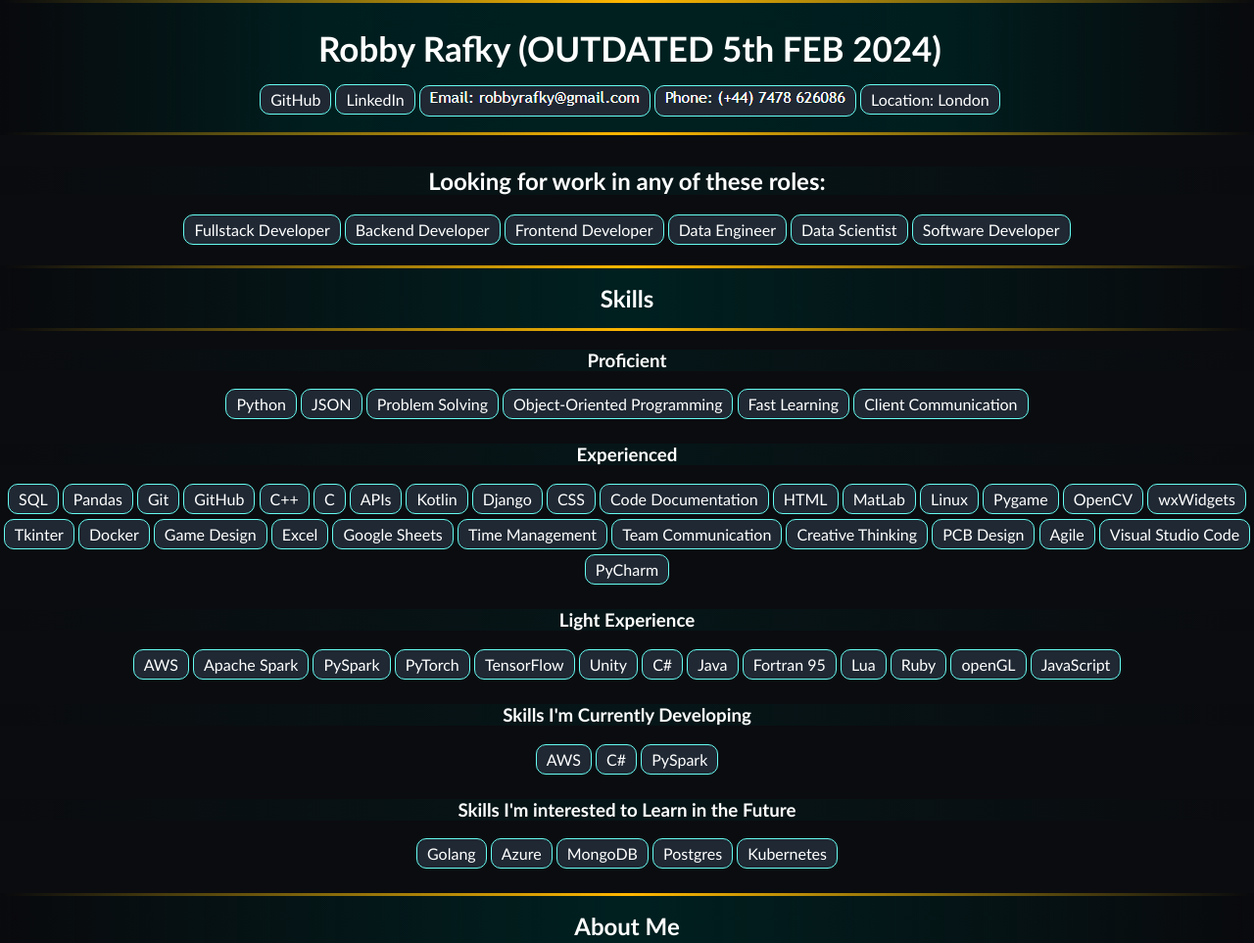
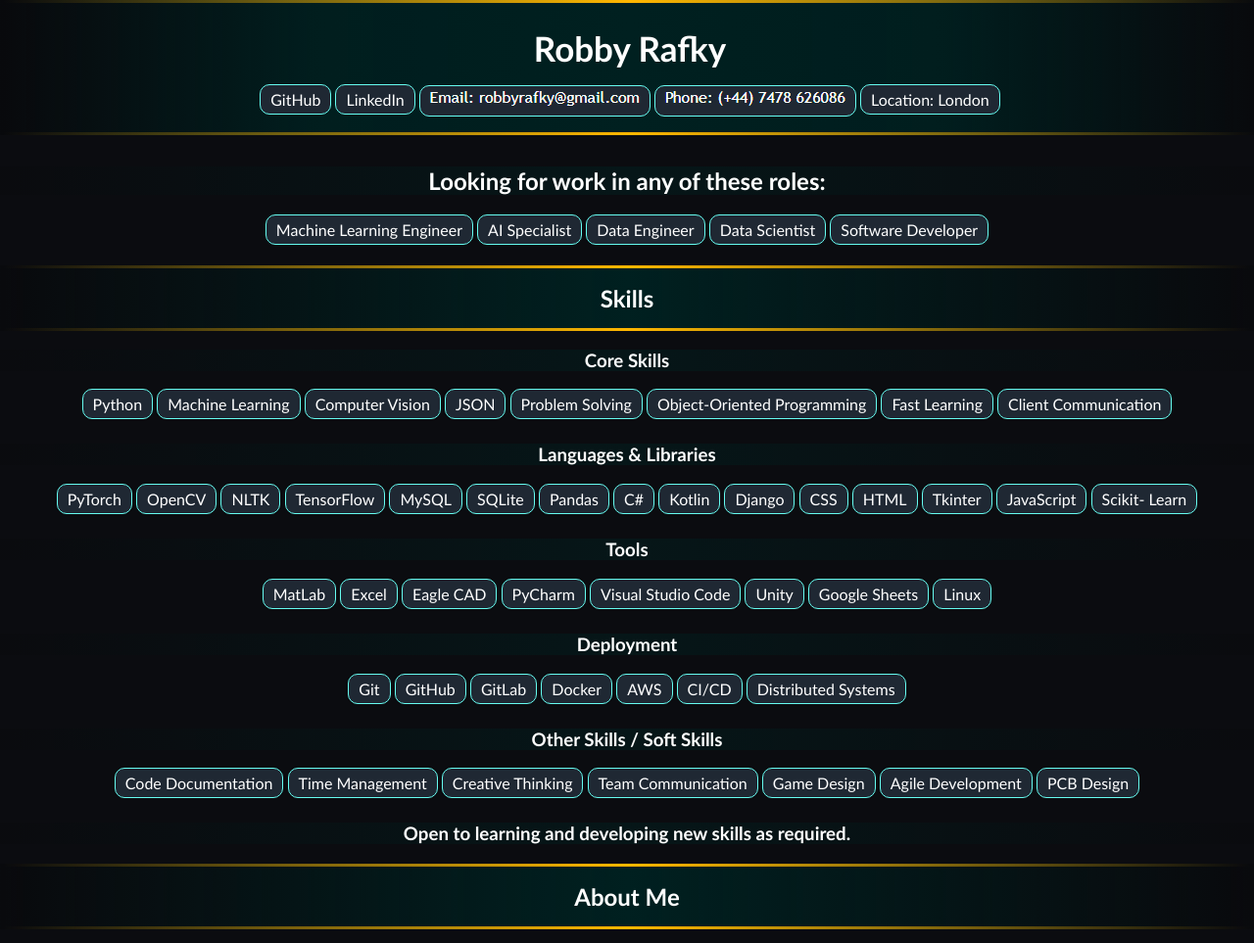
Before and after one commit to Robby-Rafky/Portfolio, a plain HTML site: page index.html in a window 1280 px wide. Shown: the top 963 px of the page at 98% size. Drawn offline with Linux system fonts and the light colour scheme.

Commit message:
Updated Skills

```diff
--- a/index.html
+++ b/index.html
@@ -6,7 +6,7 @@
   </head>
   <body>
     <header class="name-header">
-      <h1 class="name">Robby Rafky (OUTDATED 5th FEB 2024)</h1>
+      <h1 class="name">Robby Rafky</h1>
       <div class="about-me-contact">
         <ul class="contact-list">
           <li class="contact-item"><a href="https://github.com/Robby-Rafky"
@@ -23,9 +23,8 @@
     <section class="open-to-work">
       <h2 class="section-title" id="lfw-title">Looking for work in any of these roles:</h2>
       <ul class="job-roles">
-        <li class="job-role">Fullstack Developer</li>
-        <li class="job-role">Backend Developer</li>
-        <li class="job-role">Frontend Developer</li>
+        <li class="job-role">Machine Learning Engineer</li>
+        <li class="job-role">AI Specialist</li>
         <li class="job-role">Data Engineer</li>
         <li class="job-role">Data Scientist</li>
         <li class="job-role">Software Developer</li>
@@ -39,9 +38,11 @@
     <section class="skills-section">
 
       <div class="skills-subsection" id="proficient-skills">
-        <h3 class="subsection-title" id="proficient-title">Proficient</h3>
+        <h3 class="subsection-title" id="proficient-title">Core Skills</h3>
         <ul class="skills-list">
           <li class="skill">Python</li>
+          <li class="skill">Machine Learning</li>
+          <li class="skill">Computer Vision</li>
           <li class="skill">JSON</li>
           <li class="skill">Problem Solving</li>
           <li class="skill">Object-Oriented Programming</li>
@@ -51,77 +52,68 @@
       </div>
 
       <div class="skills-subsection" id="experienced-skills">
-        <h3 class="subsection-title" id="exp-title">Experienced</h3>
+        <h3 class="subsection-title" id="exp-title">Languages & Libraries</h3>
         <ul class="skills-list">
-          <li class="skill">SQL</li>
+          <li class="skill">PyTorch</li>
+          <li class="skill">OpenCV</li>
+          <li class="skill">NLTK</li>
+          <li class="skill">TensorFlow</li>
+          <li class="skill">MySQL</li>
+          <li class="skill">SQLite</li>
           <li class="skill">Pandas</li>
-          <li class="skill">Git</li>
-          <li class="skill">GitHub</li>
-          <li class="skill">C++</li>
-          <li class="skill">C</li>
-          <li class="skill">APIs</li>
+          <li class="skill">C#</li>
           <li class="skill">Kotlin</li>
           <li class="skill">Django</li>
           <li class="skill">CSS</li>
-          <li class="skill">Code Documentation</li>
           <li class="skill">HTML</li>
-          <li class="skill">MatLab</li>
-          <li class="skill">Linux</li>
-          <li class="skill">Pygame</li>
-          <li class="skill">OpenCV</li>
-          <li class="skill">wxWidgets</li>
           <li class="skill">Tkinter</li>
-          <li class="skill">Docker</li>
-          <li class="skill">Game Design</li>
-          <li class="skill">Excel</li>
-          <li class="skill">Google Sheets</li>
-          <li class="skill">Time Management</li>
-          <li class="skill">Team Communication</li>
-          <li class="skill">Creative Thinking</li>
-          <li class="skill">PCB Design</li>
-          <li class="skill">Agile</li>
-          <li class="skill">Visual Studio Code</li>
-          <li class="skill">PyCharm</li>
+          <li class="skill">JavaScript</li>
+          <li class="skill">Scikit- Learn</li>
         </ul>
       </div>
 
       <div class="skills-subsection" id="light-experience-skills">
-        <h3 class="subsection-title" id="light-exp-title">Light Experience</h3>
+        <h3 class="subsection-title" id="light-exp-title">Tools</h3>
         <ul class="skills-list">
-          <li class="skill">AWS</li>
-          <li class="skill">Apache Spark</li>
-          <li class="skill">PySpark</li>
-          <li class="skill">PyTorch</li>
-          <li class="skill">TensorFlow</li>
+          <li class="skill">MatLab</li>
+          <li class="skill">Excel</li>
+          <li class="skill">Eagle CAD</li>
+          <li class="skill">PyCharm</li>
+          <li class="skill">Visual Studio Code</li>
           <li class="skill">Unity</li>
-          <li class="skill">C#</li>
-          <li class="skill">Java</li>
-          <li class="skill">Fortran 95</li>
-          <li class="skill">Lua</li>
-          <li class="skill">Ruby</li>
-          <li class="skill">openGL</li>
-          <li class="skill">JavaScript</li>
+          <li class="skill">Google Sheets</li>
+          <li class="skill">Linux</li>
         </ul>
       </div>
 
       <div class="skills-subsection" id="developing-skills">
-        <h3 class="subsection-title" id="dev-title">Skills I'm Currently Developing</h3>
+        <h3 class="subsection-title" id="dev-title">Deployment</h3>
         <ul class="skills-list">
+          <li class="skill">Git</li>
+          <li class="skill">GitHub</li>
+          <li class="skill">GitLab</li>
+          <li class="skill">Docker</li>
           <li class="skill">AWS</li>
-          <li class="skill">C#</li>
-          <li class="skill">PySpark</li>
+          <li class="skill">CI/CD</li>
+          <li class="skill">Distributed Systems</li>
+        </ul>
+      </div>
+
+      <div class="skills-subsection" id="developing-skills">
+        <h3 class="subsection-title" id="dev-title">Other Skills / Soft Skills</h3>
+        <ul class="skills-list">
+          <li class="skill">Code Documentation</li>
+          <li class="skill">Time Management</li>
+          <li class="skill">Creative Thinking</li>
+          <li class="skill">Team Communication</li>
+          <li class="skill">Game Design</li>
+          <li class="skill">Agile Development</li>
+          <li class="skill">PCB Design</li>
         </ul>
       </div>
 
       <div class="skills-subsection" id="future-skills">
-        <h3 class="subsection-title" id="future-title">Skills I'm interested to Learn in the Future</h3>
-        <ul class="skills-list">
-          <li class="skill">Golang</li>
-          <li class="skill">Azure</li>
-          <li class="skill">MongoDB</li>
-          <li class="skill">Postgres</li>
-          <li class="skill">Kubernetes</li>
-        </ul>
+        <h3 class="subsection-title" id="future-title">Open to learning and developing new skills as required.</h3>
       </div>
     </section>
 
```
